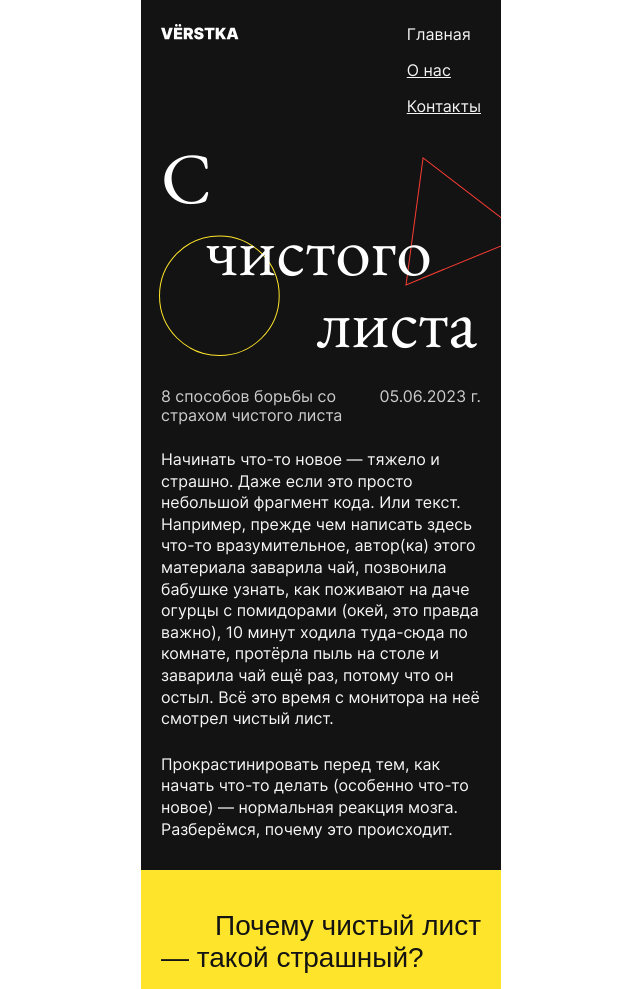
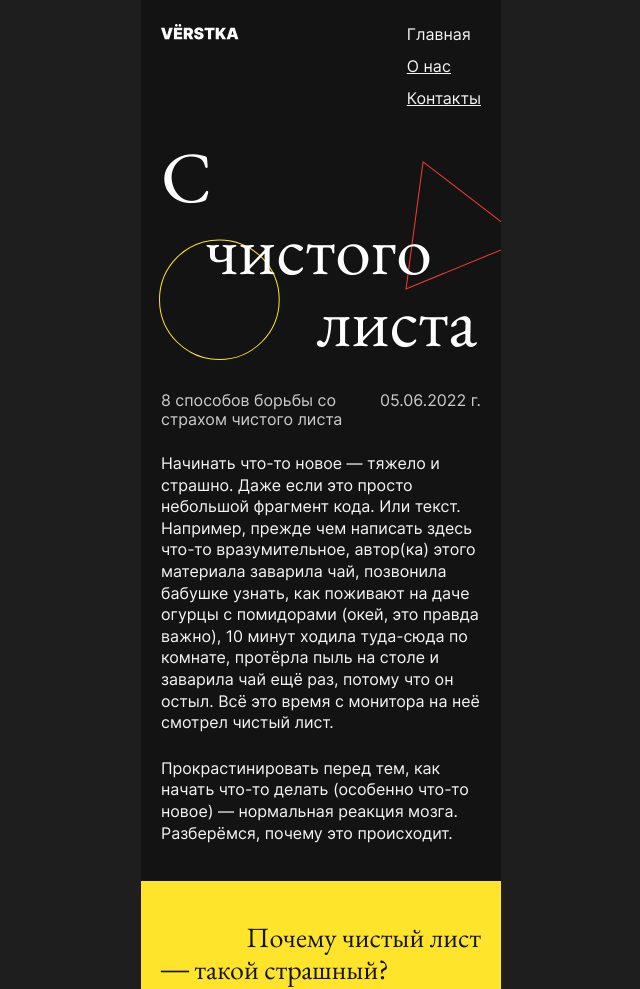
Before and after one commit to NoobyTheTurtle/s-chistogo-lista, a plain HTML site: page index.html in a window 1280 px wide. Shown: the top 989 px of the page, without its empty margins (319-959 px from the left). Drawn offline with Linux system fonts and the light colour scheme; files whose address does not match are found by name.

Commit message:
Edits after the review

```diff
--- a/fonts/fonts.css
+++ b/fonts/fonts.css
@@ -1,36 +1,33 @@
 @font-face {
   font-family: "EB Garamond";
-  src: local("EB Garamond"), local("EBGaramond"), local("EB-Garamond"),
-    url(./ebgaramondmedium.ttf) format(".ttf"),
-    url(./ebgaramondmedium.woff) format(".woff"),
-    url(./ebgaramondmedium.woff2) format(".woff2");
   font-weight: 500;
   font-display: swap;
+  src: url(ebgaramondmedium.woff2) format(".woff2"),
+    url(ebgaramondmedium.woff) format(".woff"),
+    url(ebgaramondmedium.woff2) format(".ttf");
 }
 
 @font-face {
   font-family: "EB Garamond";
-  src: local("EB Garamond"), local("EBGaramond"), local("EB-Garamond"),
-    url(./ebgaramondregular.ttf) format("ttf"),
-    url(./ebgaramondregular.woff) format("woff"),
-    url(./ebgaramondregular.woff2) format("woff2");
   font-weight: 400;
   font-display: swap;
+  src: url(ebgaramondregular.woff2) format("woff2"),
+    url(ebgaramondregular.woff) format("woff"),
+    url(ebgaramondregular.ttf) format("ttf");
 }
 
 @font-face {
   font-family: "Inter";
-  src: local("Inter"), local("inter"), url(./interregular.ttf) format("ttf"),
-    url(./interregular.woff) format("woff"),
-    url(./interregular.woff2) format("woff2");
   font-weight: 400;
   font-display: swap;
+  src: url(interregular.woff2) format("woff2"),
+    url(interregular.woff) format("woff"), url(interregular.ttf) format("ttf");
 }
 
 @font-face {
   font-family: "Inter";
-  src: local("Inter"), local("inter"), url(./interbold.ttf) format("ttf"),
-    url(./interbold.woff) format("woff"), url(./interbold.woff2) format("woff2");
   font-weight: 700;
   font-display: swap;
+  src: url(interbold.woff2) format("woff2"), url(interbold.woff) format("woff"),
+    url(interbold.ttf) format("ttf");
 }
--- a/index.html
+++ b/index.html
@@ -9,7 +9,7 @@
   </head>
   <body>
     <header class="content-section content-section_theme_dark header">
-      <a class="header__logo">
+      <a class="header__logo" href="#0">
         <img
           class="header__logo-image"
           src="images/logo.svg"
@@ -39,13 +39,14 @@
         </h1>
       </section>
       <section class="content-section content-section_theme_dark intro">
-        <h2 class="intro__heading">
-          <span class="intro__title"
-            >8 способов борьбы со страхом чистого листа</span
-          >
-          <time class="intro__date" datetime="2023-06-05">05.06.2023 г.</time>
+        <div class="intro__heading">
+          <h2 class="intro__title">
+            8 способов борьбы со страхом чистого листа
           </h2>
-        <p class="intro__main-text">
+          <time class="intro__date" datetime="2022-06-05">05.06.2022 г.</time>
+        </div>
+        <div class="intro__main-text">
+          <p>
             Начинать что-то новое — тяжело и страшно. Даже если это просто
             небольшой фрагмент кода. Или текст. Например, прежде чем написать
             здесь что-то вразумительное, автор(ка) этого материала заварила чай,
@@ -54,10 +55,12 @@
             протёрла пыль на столе и заварила чай ещё раз, потому что он остыл.
             Всё это время с монитора на неё смотрел чистый лист.
           </p>
-        <p class="intro__main-text">
-          Прокрастинировать перед тем, как начать что-то делать (особенно что-то
-          новое) — нормальная реакция мозга. Разберёмся, почему это происходит.
+          <p>
+            Прокрастинировать перед тем, как начать что-то делать (особенно
+            что-то новое) — нормальная реакция мозга. Разберёмся, почему это
+            происходит.
           </p>
+        </div>
       </section>
       <section class="content-section content-section_theme_bright reasons">
         <h3 class="content-section__subtitle">
@@ -125,57 +128,68 @@
         <ul class="cards-list">
           <li>
             <article class="card card_theme_dark">
+              <div class="card__author">
                 <img
                   class="card__author-photo"
                   src="./images/polyarinov.png"
                   alt="Поляринов Алексей"
                 />
                 <p class="card__author-name">Алексей Поляринов</p>
-              <h3 class="card__title">Начать любыми словами</h3>
+              </div>
+              <div class="card__content">
+                <h4 class="card__title">Начать любыми словами</h4>
                 <p class="card__text">
                   Любыми — без шуток. Если не верите нам, посмотрите, например,
                   чем открывается эссе Алексея Поляринова «Чарли Кауфман:
                   расширение пространства». Можно и менее радикально. Главное,
                   чтобы пустую страницу начали заполнять символы. Получится
-                своеобразная ловушка для мозга: он видит, что вы уже начали что-
-                то делать, и ему становится легче войти в состояние потока.
+                  своеобразная ловушка для мозга: он видит, что вы уже начали
+                  что- то делать, и ему становится легче войти в состояние
+                  потока.
                 </p>
+              </div>
             </article>
           </li>
           <li>
             <article class="card card_theme_bright">
-              <h3 class="card__title">
+              <div class="card__content">
+                <h4 class="card__title">
                   Поставить перед собой рамку для фотографии
-              </h3>
+                </h4>
                 <p class="card__text">
-                Самую обычную: 10 на 15 сантиметров. Уже от одного ощущения, что
-                предстоит работа над большой и сложной задачей, может пропасть
-                всякое желание за неё браться. В такие моменты хорошо помогает
-                загнать задачу в рамки — в прямом смысле. Сосредоточьтесь на
-                том, чтобы заполнить только пространство 10х15 сантиметров. Что
-                дальше — пока неважно.
+                  Самую обычную: 10 на 15 сантиметров. Уже от одного ощущения,
+                  что предстоит работа над большой и сложной задачей, может
+                  пропасть всякое желание за неё браться. В такие моменты хорошо
+                  помогает загнать задачу в рамки — в прямом смысле.
+                  Сосредоточьтесь на том, чтобы заполнить только пространство
+                  10х15 сантиметров. Что дальше — пока неважно.
                 </p>
+              </div>
             </article>
           </li>
           <li>
             <article class="card card_theme_dark">
+              <div class="card__author">
                 <img
                   class="card__author-photo"
                   src="./images/bunin.png"
                   alt="Бунин Иван"
                 />
                 <p class="card__author-name">Иван Бунин</p>
-              <h3 class="card__title">Сделать из задачи рутину</h3>
+              </div>
+              <div class="card__content">
+                <h4 class="card__title">Сделать из задачи рутину</h4>
                 <p class="card__text">
                   «Писать стихи нужно каждый день, подобно тому как скрипач или
-                пианист непременно должен каждый день без пропусков по нескольку
-                часов играть на своём инструменте. В противном случае ваш талант
-                неизбежно оскудеет, высохнет, подобно колодцу, откуда долгое
-                время не берут воду. А о чём писать? О чём угодно. Если у вас в
-                данное время нет никакой темы, идеи, то пишите просто обо всём,
-                что увидите», — такой совет своему приятелю дал Иван Бунин. Нет
-                повода ему не следовать.
+                  пианист непременно должен каждый день без пропусков по
+                  нескольку часов играть на своём инструменте. В противном
+                  случае ваш талант неизбежно оскудеет, высохнет, подобно
+                  колодцу, откуда долгое время не берут воду. А о чём писать? О
+                  чём угодно. Если у вас в данное время нет никакой темы, идеи,
+                  то пишите просто обо всём, что увидите», — такой совет своему
+                  приятелю дал Иван Бунин. Нет повода ему не следовать.
                 </p>
+              </div>
             </article>
           </li>
         </ul>
@@ -184,8 +198,8 @@
     <footer class="content-section content-section_theme_dark footer">
       <span class="footer__copy">© VЁRSTKA</span>
       <div class="footer__links">
-        <a>ВК</a>
-        <a>Ютуб</a>
+        <a class="footer__link" href="#" target="_blank">ВК</a>
+        <a class="footer__link" href="#" target="_blank">Ютуб</a>
       </div>
     </footer>
   </body>
--- a/styles/style.css
+++ b/styles/style.css
@@ -1,9 +1,10 @@
 @import url(reset.css);
 
 body {
-  font-family: "Inter", "Arial", "Helvetica", "sans-serif";
+  font-family: Inter, Arial, Helvetica, sans-serif;
   font-weight: 400;
   font-size: 16px;
+  background-color: #1e1e1e;
 }
 
 .content-section {
@@ -47,7 +48,7 @@ body {
 .header__menu-list {
   display: flex;
   flex-direction: column;
-  gap: 16px;
+  gap: 12px;
   list-style-type: none;
 }
 
@@ -74,12 +75,12 @@ body {
 }
 
 .cover__title {
-  padding: 0 24px 0 20px;
+  padding: 7px 24px 5px 20px;
   font-weight: 400;
   color: #fff;
   font-size: 72px;
   line-height: 72px;
-  font-family: "EB Garamond", "Arial", "Helvetica", "serif";
+  font-family: "EB Garamond", Georgia, "Times New Roman", serif;
 }
 
 .intro {
@@ -98,12 +99,21 @@ body {
   font-size: 16px;
 }
 
+.intro__title {
+  font-weight: 400;
+  font-size: 16px;
+}
+
 .intro__date {
   white-space: nowrap;
 }
 
 .intro__main-text {
+  display: flex;
+  flex-direction: column;
+  gap: 24px;
   line-height: 135%;
+  margin-bottom: 7px;
 }
 
 .reasons {
@@ -116,7 +126,7 @@ body {
 .content-section__subtitle {
   line-height: 32.2px;
   font-weight: 500;
-  font-family: "EB Garamond", "Arial", "Helvetica", "serif";
+  font-family: "EB Garamond", Georgia, "Times New Roman", serif;
   font-size: 28px;
 }
 
@@ -129,7 +139,7 @@ body {
   display: flex;
   flex-direction: column;
   gap: 16px;
-  margin-left: 14px;
+  margin-left: 17px;
 }
 
 .content-section__list-item {
@@ -141,7 +151,7 @@ body {
 }
 
 .how-to {
-  padding: 40px 20px;
+  padding: 40px 20px 60px;
   display: flex;
   flex-direction: column;
   gap: 32px;
@@ -158,7 +168,7 @@ body {
   display: flex;
   flex-direction: column;
   gap: 8px;
-  padding: 20px 20px;
+  padding: 20px;
   border-radius: 30px;
 }
 
@@ -172,6 +182,12 @@ body {
   color: #131313;
 }
 
+.card__author {
+  display: flex;
+  flex-direction: column;
+  gap: 8px;
+}
+
 .card__author-photo {
   width: 100px;
   height: 100px;
@@ -183,8 +199,14 @@ body {
   line-height: 21.6px;
 }
 
+.card__content {
+  display: flex;
+  flex-direction: column;
+  gap: 8px;
+}
+
 .card__title {
-  font-family: "EB Garamond", "Arial", "Helvetica", "serif";
+  font-family: "EB Garamond", Georgia, "Times New Roman", serif;
   font-size: 22px;
   font-weight: 500;
   line-height: 29.7px;
@@ -207,3 +229,8 @@ body {
   gap: 16px;
   font-size: 14px;
 }
+
+.footer__link {
+  text-decoration: none;
+  color: #f5f5f5;
+}
```
Lines whose indentation alone changed are shown as unchanged.
